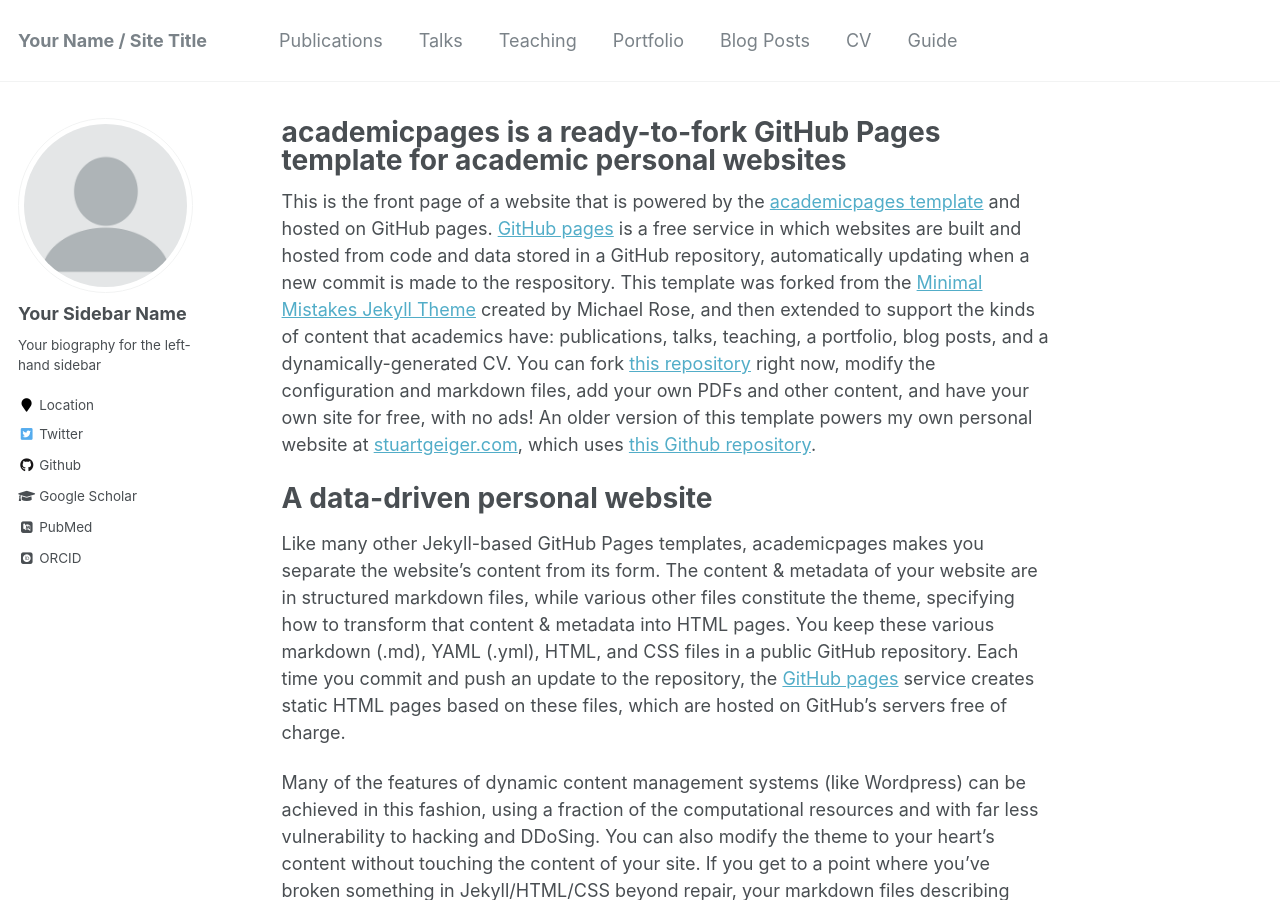
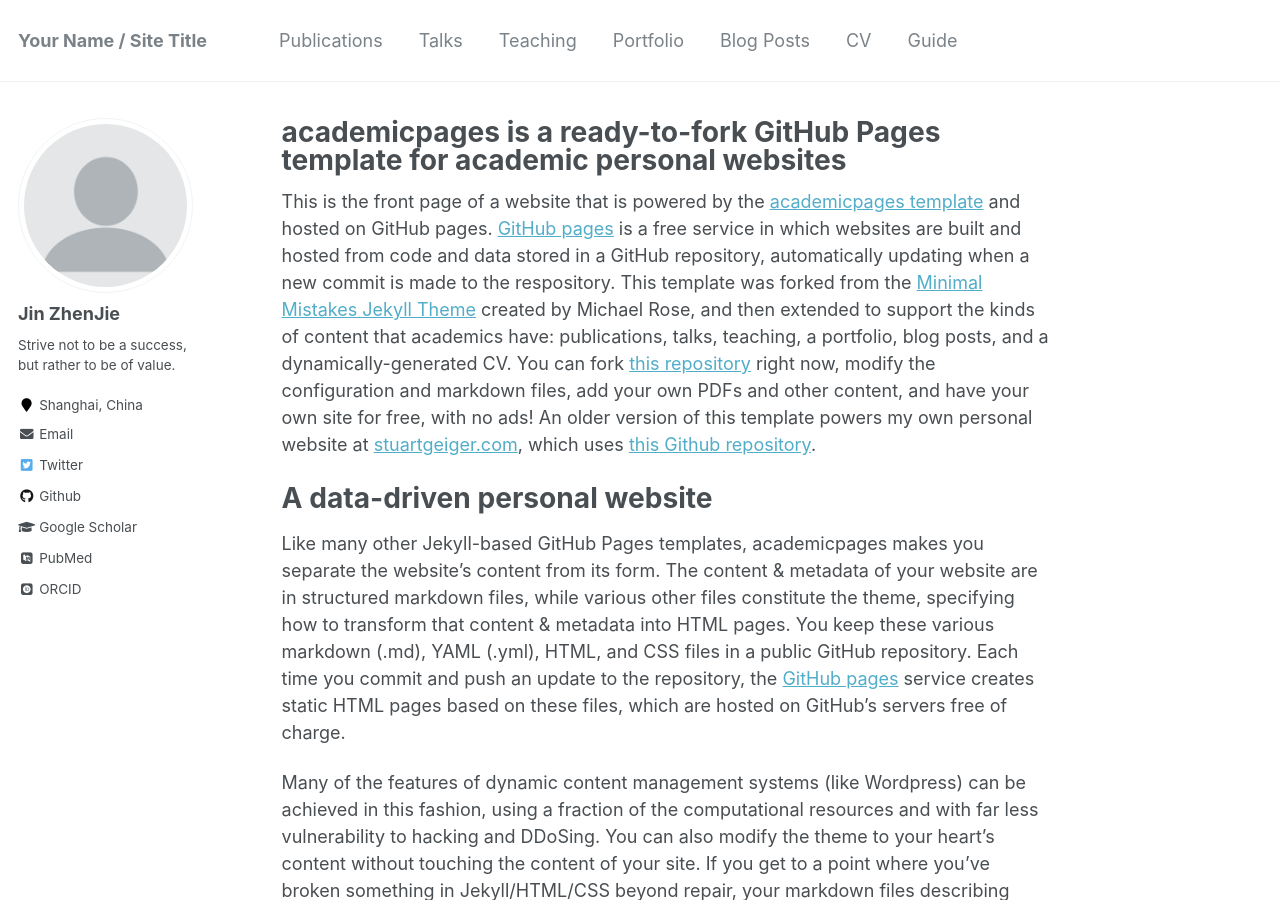
Before and after one commit to JacoboJin/JacoboJin.github.io, a Jekyll site: the page built from _pages/about.md, in a window 1280 px wide and 900 px high. Built offline with Jekyll 4.4.1, drawn with Linux system fonts in a browser that asks for light colours; some web fonts are replaced.

Commit message:
Update _config.yml

```diff
--- a/_config.yml
+++ b/_config.yml
@@ -80,14 +80,14 @@
 
 # Site Author
 author:
-  name             : "Your Sidebar Name"
+  name             : "Jin ZhenJie"
   avatar           : "profile.png"
-  bio              : "Your biography for the left-hand sidebar"
-  location         : "Location"
+  bio              : "Strive not to be a success, but rather to be of value."
+  location         : "Shanghai, China"
   employer         :
   pubmed           : "https://www.ncbi.nlm.nih.gov/pubmed/?term=john+snow"
   googlescholar    : "http://yourfullgooglescholarurl.com"
-  email            :
+  email            : "jinzj99@163.com"
   researchgate     :  # example: "https://www.researchgate.net/profile/yourprofile"
   uri              :
   bitbucket        :
```
